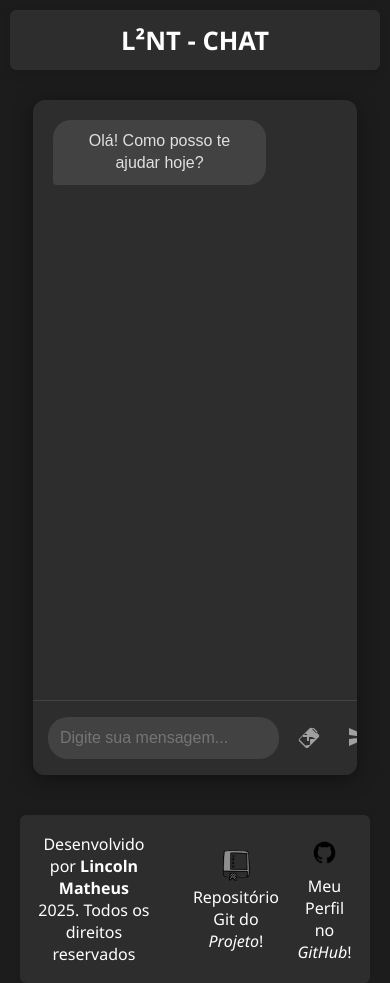
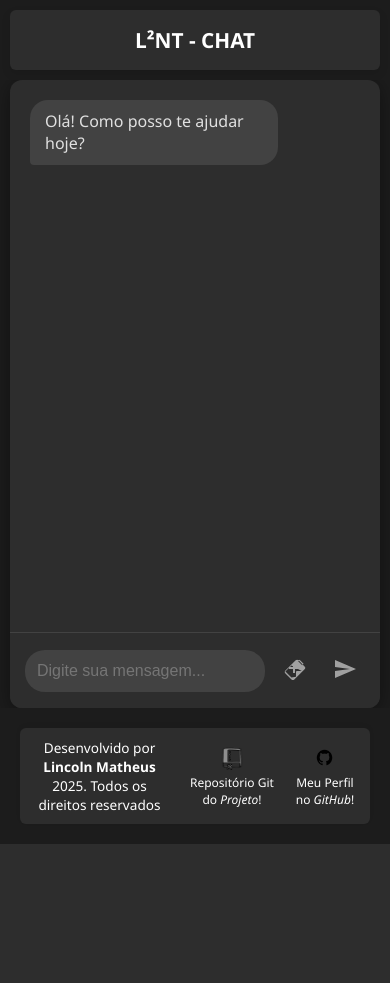
Before and after one commit to LincolnMatheus97/domini-chatbot, a Flask app: page / in a window 390 px wide. After the commit the page ends 844 px from the top, so only its background shows below. Run offline with Flask 3, Linux system fonts and the light colour scheme; some libraries are stand-ins or nearby versions.

Commit message:
:iphone: Adiciona responsividade ao front-end da API

```diff
--- a/static/css/style.css
+++ b/static/css/style.css
@@ -12,9 +12,10 @@ html, body {
 body {
     font-family: 'Segoe UI', Tahoma, Geneva, Verdana, sans-serif;
     background-color: #1c1c1c;
+    color: #e0e0e0;
     display:flex;
     flex-direction: column;
-    min-height: 100%;
+    min-height: 100vh;
 }
 
 header {
@@ -38,15 +39,12 @@ header h1 {
 
 main {
     flex-grow: 1;
-    font-family: Arial, sans-serif;
-    text-align: center;
     display: flex;
-    flex-direction: row;
+    justify-content: center;
     align-items: center;
-    justify-content: center;
-    padding: 20px 15px;
+    padding: 0 10px;
     width: 100%;
-    gap: 20px;
+    overflow: hidden;
 }
 
 footer {
@@ -62,15 +60,16 @@ footer {
     border-radius: 6px;
     box-shadow: 0 -2px 5px rgba(0, 0, 0, 0.05);
     flex-shrink: 0;
-    gap: 20px;
+    gap: 10px;
 }
 
 /* IDs e Classes Traduzidos */
 
 #chat_container {
-    width: 90%;
-    max-width: 600px;
-    height: 80vh;
+    width: 100%;
+    max-width: 700px;
+    height: 100%;
+    max-height: 95%;
     background-color: #2d2d2d;
     border-radius: 12px;
     box-shadow: 0 4px 20px rgba(0, 0, 0, 0.4);
@@ -93,6 +92,7 @@ footer {
     border-radius: 18px;
     max-width: 75%;
     line-height: 1.4;
+    word-wrap: break-word;
 }
 
 .mensagem_usuario {
@@ -122,6 +122,7 @@ footer {
     border-top: 1px solid #424242;
     background-color: #2d2d2d;
     align-items: center;
+    flex-shrink: 0;
 }
 
 #input_mensagem {
@@ -173,3 +174,45 @@ footer {
     width: 35px;
     height: 35px;
 }
+
+/* Media Query para Tablets (orientação retrato e celulares maiores) */
+@media (max-width: 768px) {
+    header h1 {
+        font-size: 1.4rem;
+    }
+
+    #chat_container {
+        max-height: 100%;
+    }
+
+    #imagem-git {
+        width: 30px;
+        height: 30px;
+    }
+}
+
+/* Media Query para Celulares Menores */
+@media (max-width: 480px) {
+    body {
+        gap: 0;
+    }
+
+    header h1 {
+        font-size: 1.3rem;
+    }
+
+    footer {
+        font-size: 0.85rem;
+        padding: 10px;
+        min-height: auto;
+    }
+
+    .div-footer figure figcaption {
+        font-size: 0.75rem;
+    }
+
+    #imagem-git {
+        width: 25px;
+        height: 25px;
+    }
+}
```
